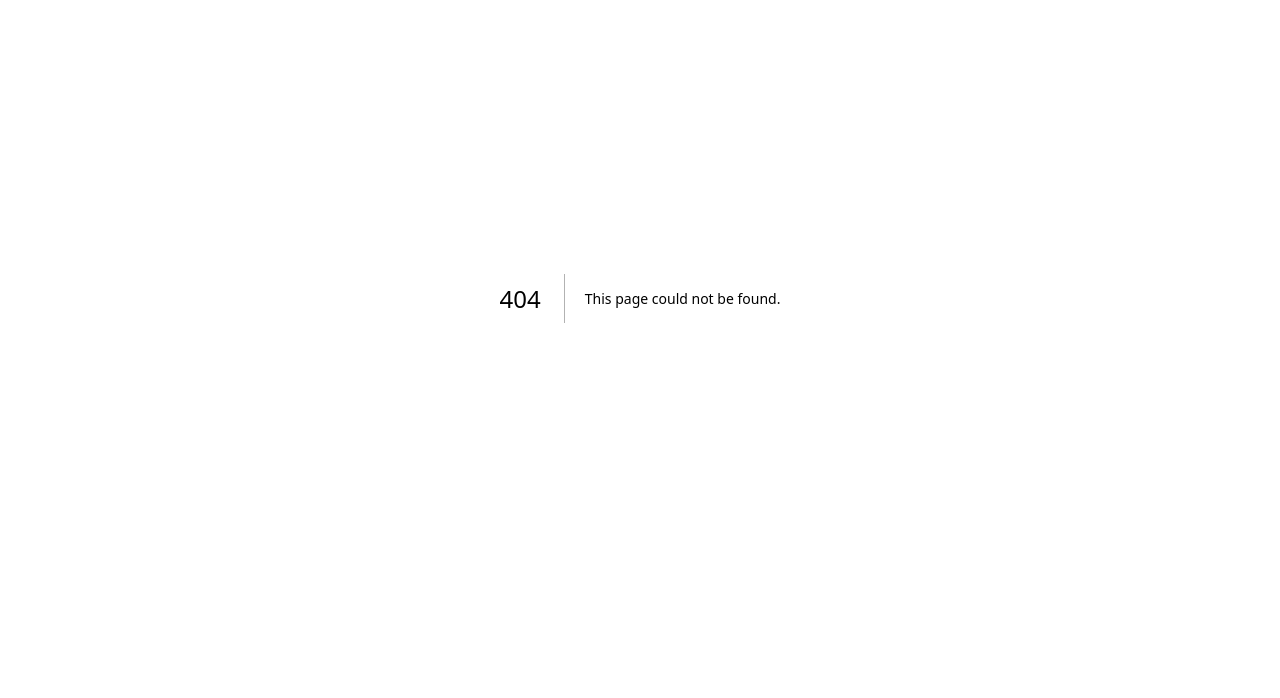
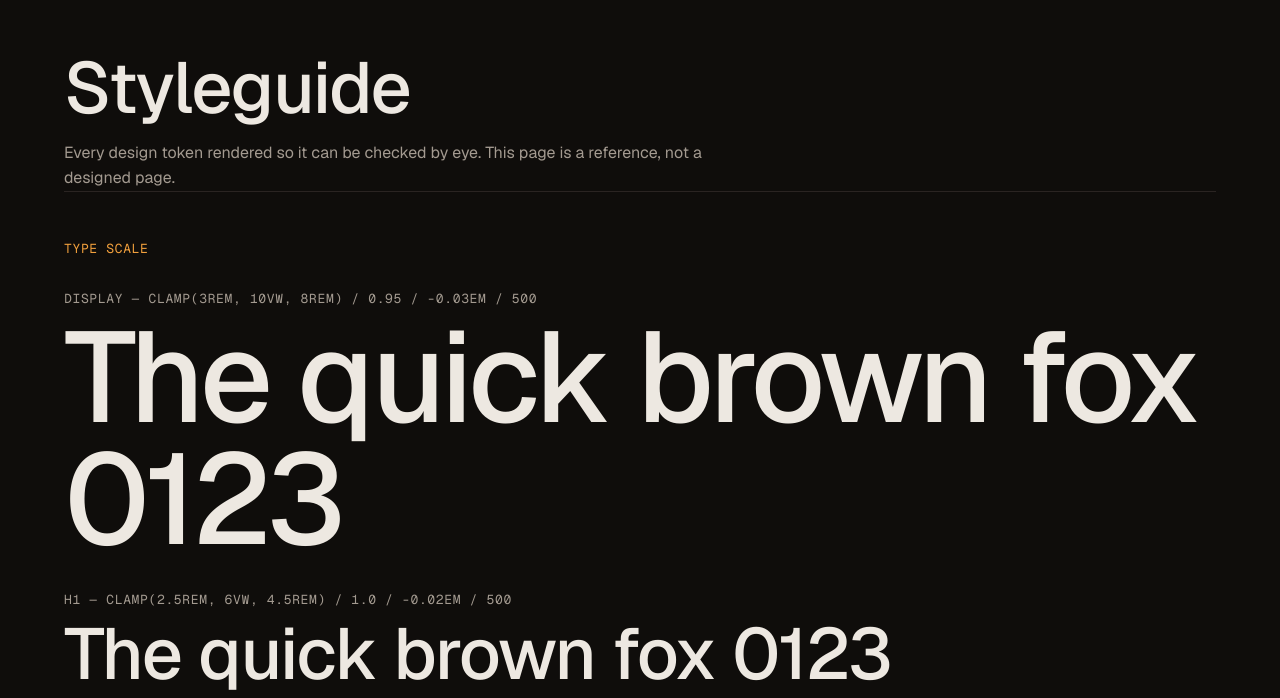
Before and after one commit to AtaMusleh/portfolio, a Next.js app: page /styleguide in a window 1280 px wide. Before the commit this address had no page. Shown: the part 102-800 px from the top of the page. Built offline with nearby package versions, Linux system fonts and the light colour scheme.

Commit message:
feat: add warm-dark design tokens, type scale and styleguide route

```diff
--- a/src/app/globals.css
+++ b/src/app/globals.css
@@ -2,43 +2,118 @@
 @import "tw-animate-css";
 @import "shadcn/tailwind.css";
 
-@custom-variant dark (&:is(.dark *));
+/* ============================================================================
+   ACCENT USAGE RULE
+
+   --accent (amber, #F2A03D) is reserved for:
+     - numbered section markers
+     - link hover states
+     - marquee separators
+     - active navigation state
+     - small decorative marks
+
+   The accent is NEVER used for body text, headings, or large filled areas.
+   Body and heading text is always --foreground or --muted-foreground.
+   ============================================================================
+
+   This site is dark-only. There is one palette and it applies always: no
+   light-mode :root block, no .dark class switching, no theme toggle.
+   Because the palette is always dark, the `dark:` variant below is defined to
+   always match, so any dark: refinement in a component is unconditionally on.
+   ============================================================================ */
+
+@custom-variant dark (&);
 
 @theme inline {
+  /* --- Color ------------------------------------------------------------ */
   --color-background: var(--background);
   --color-foreground: var(--foreground);
-  --font-sans: var(--font-sans);
-  --font-mono: var(--font-geist-mono);
+  --color-muted: var(--muted);
+  --color-muted-foreground: var(--muted-foreground);
+  --color-border: var(--border);
+  --color-accent: var(--accent);
+  --color-accent-foreground: var(--accent-foreground);
+
+  /* Derived tokens: required by the shadcn primitives already in
+     src/components/ui. All resolve to the warm dark palette above. */
+  --color-card: var(--card);
+  --color-card-foreground: var(--card-foreground);
+  --color-popover: var(--popover);
+  --color-popover-foreground: var(--popover-foreground);
+  --color-primary: var(--primary);
+  --color-primary-foreground: var(--primary-foreground);
+  --color-secondary: var(--secondary);
+  --color-secondary-foreground: var(--secondary-foreground);
+  --color-input: var(--input);
+  --color-ring: var(--ring);
+  --color-destructive: var(--destructive);
+
+  /* --- Typefaces -------------------------------------------------------- */
+  /* --font-sans and --font-mono are set on <html> by next/font (see
+     app/layout.tsx). next/font emits unlayered CSS, which outranks Tailwind's
+     @layer theme defaults, so `font-sans` and `font-mono` resolve to Geist and
+     Geist Mono without needing to be re-declared here. */
   --font-heading: var(--font-sans);
-  --color-sidebar-ring: var(--sidebar-ring);
-  --color-sidebar-border: var(--sidebar-border);
-  --color-sidebar-accent-foreground: var(--sidebar-accent-foreground);
-  --color-sidebar-accent: var(--sidebar-accent);
-  --color-sidebar-primary-foreground: var(--sidebar-primary-foreground);
-  --color-sidebar-primary: var(--sidebar-primary);
-  --color-sidebar-foreground: var(--sidebar-foreground);
-  --color-sidebar: var(--sidebar);
-  --color-chart-5: var(--chart-5);
-  --color-chart-4: var(--chart-4);
-  --color-chart-3: var(--chart-3);
-  --color-chart-2: var(--chart-2);
-  --color-chart-1: var(--chart-1);
-  --color-ring: var(--ring);
-  --color-input: var(--input);
-  --color-border: var(--border);
-  --color-destructive: var(--destructive);
-  --color-accent-foreground: var(--accent-foreground);
-  --color-accent: var(--accent);
-  --color-muted-foreground: var(--muted-foreground);
-  --color-muted: var(--muted);
-  --color-secondary-foreground: var(--secondary-foreground);
-  --color-secondary: var(--secondary);
-  --color-primary-foreground: var(--primary-foreground);
-  --color-primary: var(--primary);
-  --color-popover-foreground: var(--popover-foreground);
-  --color-popover: var(--popover);
-  --color-card-foreground: var(--card-foreground);
-  --color-card: var(--card);
+
+  /* --- Type scale ------------------------------------------------------- */
+  /* Fluid via clamp() so sizes interpolate between mobile and desktop rather
+     than stepping at breakpoints. The negative tracking on the large sizes is
+     deliberate: it is what makes large type look set rather than default.
+     Do not remove it. */
+
+  --text-display: clamp(3rem, 10vw, 8rem);
+  --text-display--line-height: 0.95;
+  --text-display--letter-spacing: -0.03em;
+  --text-display--font-weight: 500;
+
+  --text-h1: clamp(2.5rem, 6vw, 4.5rem);
+  --text-h1--line-height: 1;
+  --text-h1--letter-spacing: -0.02em;
+  --text-h1--font-weight: 500;
+
+  --text-h2: clamp(1.75rem, 3.5vw, 2.5rem);
+  --text-h2--line-height: 1.1;
+  --text-h2--letter-spacing: -0.02em;
+  --text-h2--font-weight: 500;
+
+  --text-h3: clamp(1.25rem, 2vw, 1.5rem);
+  --text-h3--line-height: 1.2;
+  --text-h3--letter-spacing: -0.01em;
+  --text-h3--font-weight: 500;
+
+  --text-body-lg: 1.125rem;
+  --text-body-lg--line-height: 1.6;
+  --text-body-lg--letter-spacing: normal;
+  --text-body-lg--font-weight: 400;
+
+  --text-body: 1rem;
+  --text-body--line-height: 1.6;
+  --text-body--letter-spacing: normal;
+  --text-body--font-weight: 400;
+
+  --text-small: 0.875rem;
+  --text-small--line-height: 1.5;
+  --text-small--letter-spacing: normal;
+  --text-small--font-weight: 400;
+
+  /* mono-sm is uppercase by convention — the `mono-label` utility below
+     bundles the size with font-mono and uppercase. */
+  --text-mono-sm: 0.8125rem;
+  --text-mono-sm--line-height: 1.4;
+  --text-mono-sm--letter-spacing: 0.05em;
+  --text-mono-sm--font-weight: 400;
+
+  /* --- Spacing and layout ----------------------------------------------- */
+  /* py-section — vertical rhythm between major sections */
+  --spacing-section: clamp(6rem, 12vw, 10rem);
+  /* px-gutter — horizontal page gutter */
+  --spacing-gutter: clamp(1.5rem, 5vw, 6rem);
+  /* max-w-page — outer content width, centred with mx-auto */
+  --container-page: 1440px;
+  /* max-w-prose — reading column (overrides Tailwind's 65ch default) */
+  --container-prose: 68ch;
+
+  /* --- Radii ------------------------------------------------------------ */
   --radius-sm: calc(var(--radius) * 0.6);
   --radius-md: calc(var(--radius) * 0.8);
   --radius-lg: var(--radius);
@@ -48,83 +123,90 @@
   --radius-4xl: calc(var(--radius) * 2.6);
 }
 
+/* The single palette. Warm-tinted dark; applies always. */
 :root {
-  --background: oklch(1 0 0);
-  --foreground: oklch(0.145 0 0);
-  --card: oklch(1 0 0);
-  --card-foreground: oklch(0.145 0 0);
-  --popover: oklch(1 0 0);
-  --popover-foreground: oklch(0.145 0 0);
-  --primary: oklch(0.205 0 0);
-  --primary-foreground: oklch(0.985 0 0);
-  --secondary: oklch(0.97 0 0);
-  --secondary-foreground: oklch(0.205 0 0);
-  --muted: oklch(0.97 0 0);
-  --muted-foreground: oklch(0.556 0 0);
-  --accent: oklch(0.97 0 0);
-  --accent-foreground: oklch(0.205 0 0);
-  --destructive: oklch(0.577 0.245 27.325);
-  --border: oklch(0.922 0 0);
-  --input: oklch(0.922 0 0);
-  --ring: oklch(0.708 0 0);
-  --chart-1: oklch(0.87 0 0);
-  --chart-2: oklch(0.556 0 0);
-  --chart-3: oklch(0.439 0 0);
-  --chart-4: oklch(0.371 0 0);
-  --chart-5: oklch(0.269 0 0);
+  /* Tells the UA to render scrollbars, form controls and the canvas dark. */
+  color-scheme: dark;
+
+  --background: oklch(0.1607 0.0054 67.43); /* #0F0D0B — warm near-black */
+  --foreground: oklch(0.933 0.0108 76.6); /* #EDE8E1 — warm off-white, never pure #FFF */
+  --muted: oklch(0.2042 0.0076 48.33); /* #1A1614 — raised surface */
+  --muted-foreground: oklch(0.691 0.0179 70.44); /* #A39A90 — secondary text */
+  --border: oklch(0.2663 0.0098 39.32); /* #2A2422 — hairline borders */
+  --accent: oklch(0.7709 0.1467 66.98); /* #F2A03D — amber, see usage rule above */
+  --accent-foreground: oklch(0.1607 0.0054 67.43); /* #0F0D0B — text on accent fills */
+
+  /* Derived from the seven tokens above, for the shadcn primitives. */
+  --card: var(--muted);
+  --card-foreground: var(--foreground);
+  --popover: var(--muted);
+  --popover-foreground: var(--foreground);
+  --primary: var(--foreground);
+  --primary-foreground: var(--background);
+  --secondary: var(--border);
+  --secondary-foreground: var(--foreground);
+  --input: var(--border);
+  --ring: var(--accent);
+  --destructive: oklch(0.637 0.187 28.5);
+
   --radius: 0.625rem;
-  --sidebar: oklch(0.985 0 0);
-  --sidebar-foreground: oklch(0.145 0 0);
-  --sidebar-primary: oklch(0.205 0 0);
-  --sidebar-primary-foreground: oklch(0.985 0 0);
-  --sidebar-accent: oklch(0.97 0 0);
-  --sidebar-accent-foreground: oklch(0.205 0 0);
-  --sidebar-border: oklch(0.922 0 0);
-  --sidebar-ring: oklch(0.708 0 0);
 }
 
-.dark {
-  --background: oklch(0.145 0 0);
-  --foreground: oklch(0.985 0 0);
-  --card: oklch(0.205 0 0);
-  --card-foreground: oklch(0.985 0 0);
-  --popover: oklch(0.205 0 0);
-  --popover-foreground: oklch(0.985 0 0);
-  --primary: oklch(0.922 0 0);
-  --primary-foreground: oklch(0.205 0 0);
-  --secondary: oklch(0.269 0 0);
-  --secondary-foreground: oklch(0.985 0 0);
-  --muted: oklch(0.269 0 0);
-  --muted-foreground: oklch(0.708 0 0);
-  --accent: oklch(0.269 0 0);
-  --accent-foreground: oklch(0.985 0 0);
-  --destructive: oklch(0.704 0.191 22.216);
-  --border: oklch(1 0 0 / 10%);
-  --input: oklch(1 0 0 / 15%);
-  --ring: oklch(0.556 0 0);
-  --chart-1: oklch(0.87 0 0);
-  --chart-2: oklch(0.556 0 0);
-  --chart-3: oklch(0.439 0 0);
-  --chart-4: oklch(0.371 0 0);
-  --chart-5: oklch(0.269 0 0);
-  --sidebar: oklch(0.205 0 0);
-  --sidebar-foreground: oklch(0.985 0 0);
-  --sidebar-primary: oklch(0.488 0.243 264.376);
-  --sidebar-primary-foreground: oklch(0.985 0 0);
-  --sidebar-accent: oklch(0.269 0 0);
-  --sidebar-accent-foreground: oklch(0.985 0 0);
-  --sidebar-border: oklch(1 0 0 / 10%);
-  --sidebar-ring: oklch(0.556 0 0);
+/* mono-sm as it is actually used: mono, uppercase, wide tracking. */
+@utility mono-label {
+  font-family: var(--font-mono);
+  font-size: var(--text-mono-sm);
+  line-height: var(--text-mono-sm--line-height);
+  letter-spacing: var(--text-mono-sm--letter-spacing);
+  font-weight: var(--text-mono-sm--font-weight);
+  text-transform: uppercase;
 }
 
 @layer base {
   * {
-    @apply border-border outline-ring/50;
+    border-color: var(--border);
   }
+
+  html {
+    font-family: var(--font-sans);
+  }
+
   body {
-    @apply bg-background text-foreground;
+    background-color: var(--background);
+    color: var(--foreground);
+    font-size: var(--text-body);
+    line-height: var(--text-body--line-height);
+    -webkit-font-smoothing: antialiased;
+    -moz-osx-font-smoothing: grayscale;
+    text-rendering: optimizeLegibility;
   }
-  html {
-    @apply font-sans;
+
+  /* Visible focus for every interactive element. The default ring is replaced,
+     never simply removed. */
+  :focus-visible {
+    outline: 2px solid var(--accent);
+    outline-offset: 2px;
+  }
+
+  ::selection {
+    background-color: var(--accent);
+    color: var(--accent-foreground);
   }
 }
+
+/* Site-wide reduced-motion safety net. Individual components still handle
+   reduced motion themselves; this catches anything that does not. */
+@media (prefers-reduced-motion: reduce) {
+  *,
+  *::before,
+  *::after {
+    animation-duration: 0.01ms !important;
+    animation-iteration-count: 1 !important;
+    transition-duration: 0.01ms !important;
+    scroll-behavior: auto !important;
+  }
+
+  html {
+    scroll-behavior: auto !important;
+  }
+}
--- a/src/app/layout.tsx
+++ b/src/app/layout.tsx
@@ -1,17 +1,17 @@
 import type { Metadata } from "next";
-import { Geist, Geist_Mono, Inter } from "next/font/google";
+import { Geist, Geist_Mono } from "next/font/google";
 import "./globals.css";
 import { cn } from "@/lib/utils";
 
-const inter = Inter({subsets:['latin'],variable:'--font-sans'});
-
+// Body and headings.
 const geistSans = Geist({
-  variable: "--font-geist-sans",
+  variable: "--font-sans",
   subsets: ["latin"],
 });
 
+// Numbered markers, stack labels, metadata.
 const geistMono = Geist_Mono({
-  variable: "--font-geist-mono",
+  variable: "--font-mono",
   subsets: ["latin"],
 });
 
@@ -24,7 +24,7 @@ export default function RootLayout({ children }: LayoutProps<"/">) {
   return (
     <html
       lang="en"
-      className={cn("h-full", "antialiased", geistSans.variable, geistMono.variable, "font-sans", inter.variable)}
+      className={cn("h-full", geistSans.variable, geistMono.variable, "font-sans")}
     >
       <body className="min-h-full flex flex-col">{children}</body>
     </html>
--- /dev/null
+++ b/src/app/styleguide/page.tsx
@@ -0,0 +1,151 @@
+import type { Metadata } from "next";
+
+export const metadata: Metadata = { robots: { index: false } };
+
+const typeScale = [
+  { name: "display", className: "text-display", spec: "clamp(3rem, 10vw, 8rem) / 0.95 / -0.03em / 500" },
+  { name: "h1", className: "text-h1", spec: "clamp(2.5rem, 6vw, 4.5rem) / 1.0 / -0.02em / 500" },
+  { name: "h2", className: "text-h2", spec: "clamp(1.75rem, 3.5vw, 2.5rem) / 1.1 / -0.02em / 500" },
+  { name: "h3", className: "text-h3", spec: "clamp(1.25rem, 2vw, 1.5rem) / 1.2 / -0.01em / 500" },
+  { name: "body-lg", className: "text-body-lg", spec: "1.125rem / 1.6 / normal / 400" },
+  { name: "body", className: "text-body", spec: "1rem / 1.6 / normal / 400" },
+  { name: "small", className: "text-small", spec: "0.875rem / 1.5 / normal / 400" },
+  { name: "mono-sm", className: "mono-label", spec: "0.8125rem / 1.4 / 0.05em / 400 / uppercase" },
+];
+
+const colors = [
+  { token: "--background", utility: "bg-background", hex: "#0F0D0B", note: "warm near-black" },
+  { token: "--foreground", utility: "text-foreground", hex: "#EDE8E1", note: "warm off-white" },
+  { token: "--muted", utility: "bg-muted", hex: "#1A1614", note: "raised surface" },
+  { token: "--muted-foreground", utility: "text-muted-foreground", hex: "#A39A90", note: "secondary text" },
+  { token: "--border", utility: "border-border", hex: "#2A2422", note: "hairline borders" },
+  { token: "--accent", utility: "text-accent", hex: "#F2A03D", note: "amber — restricted use" },
+  { token: "--accent-foreground", utility: "text-accent-foreground", hex: "#0F0D0B", note: "text on accent fills" },
+];
+
+const spacing = [
+  { name: "py-section", value: "clamp(6rem, 12vw, 10rem)", note: "section vertical rhythm" },
+  { name: "px-gutter", value: "clamp(1.5rem, 5vw, 6rem)", note: "page horizontal gutter" },
+  { name: "max-w-page", value: "1440px", note: "max content width, centred" },
+  { name: "max-w-prose", value: "68ch", note: "reading column width" },
+];
+
+function Section({ title, children }: { title: string; children: React.ReactNode }) {
+  return (
+    <section className="border-t border-border py-12">
+      <h2 className="mono-label mb-8 text-accent">{title}</h2>
+      {children}
+    </section>
+  );
+}
+
+export default function StyleguidePage() {
+  return (
+    <main className="mx-auto w-full max-w-page px-gutter py-section">
+      <h1 className="text-h1">Styleguide</h1>
+      <p className="mt-4 max-w-prose text-body text-muted-foreground">
+        Every design token rendered so it can be checked by eye. This page is a reference, not a
+        designed page.
+      </p>
+
+      <Section title="Type scale">
+        <div className="flex flex-col gap-8">
+          {typeScale.map((t) => (
+            <div key={t.name}>
+              <div className="mono-label text-muted-foreground">
+                {t.name} — {t.spec}
+              </div>
+              <div className={`${t.className} mt-2`}>The quick brown fox 0123</div>
+            </div>
+          ))}
+        </div>
+      </Section>
+
+      <Section title="Color">
+        <div className="grid grid-cols-1 gap-4 sm:grid-cols-2 lg:grid-cols-3">
+          {colors.map((c) => (
+            <div key={c.token} className="border border-border">
+              <div
+                className="h-20 w-full border-b border-border"
+                style={{ backgroundColor: `var(${c.token})` }}
+              />
+              <div className="p-3">
+                <div className="mono-label">{c.token}</div>
+                <div className="mono-label text-muted-foreground">
+                  {c.hex} · {c.utility}
+                </div>
+                <div className="mt-1 text-small text-muted-foreground">{c.note}</div>
+              </div>
+            </div>
+          ))}
+        </div>
+
+        <div className="mt-8 flex flex-col gap-3">
+          <p className="text-body text-foreground">text-foreground — body and heading text</p>
+          <p className="text-body text-muted-foreground">
+            text-muted-foreground — secondary text, metadata, captions
+          </p>
+          <p className="text-body">
+            <span className="text-accent">text-accent</span> — markers, hover, separators, active
+            nav, small marks only
+          </p>
+          <p className="inline-block w-fit bg-accent px-3 py-1 text-body text-accent-foreground">
+            accent-foreground on an accent fill
+          </p>
+        </div>
+      </Section>
+
+      <Section title="Spacing and layout">
+        <ul className="flex flex-col gap-3">
+          {spacing.map((s) => (
+            <li key={s.name} className="flex flex-col gap-1">
+              <span className="mono-label">
+                {s.name} — {s.value}
+              </span>
+              <span className="text-small text-muted-foreground">{s.note}</span>
+            </li>
+          ))}
+        </ul>
+        <div className="mt-8">
+          <div className="mono-label mb-2 text-muted-foreground">px-gutter, rendered</div>
+          <div className="bg-muted px-gutter py-4">
+            <div className="border border-border bg-background p-4 text-small">
+              content inside the gutter
+            </div>
+          </div>
+        </div>
+      </Section>
+
+      <Section title="Focus states">
+        <p className="mb-4 max-w-prose text-small text-muted-foreground">
+          Tab through these. Each should show a 2px accent outline offset by 2px.
+        </p>
+        <div className="flex flex-wrap items-center gap-4">
+          <button type="button" className="border border-border bg-muted px-4 py-2 text-small">
+            Button one
+          </button>
+          <button
+            type="button"
+            className="bg-foreground px-4 py-2 text-small text-background"
+          >
+            Button two
+          </button>
+          <a href="#top" className="text-small underline hover:text-accent">
+            A link
+          </a>
+        </div>
+      </Section>
+
+      <Section title="Prose width">
+        <p className="max-w-prose text-body-lg text-muted-foreground">
+          This paragraph is constrained to max-w-prose, which is 68ch. It exists so the measure can
+          be checked against real sentences rather than a number. A reading column that is too wide
+          makes the eye lose its place returning to the start of the next line, and one that is too
+          narrow breaks the rhythm of reading with constant returns. Sixty-eight characters sits in
+          the range where neither happens, and it holds up across the fluid type sizes defined
+          above because the unit is tied to the font size rather than to the viewport.
+        </p>
+      </Section>
+    </main>
+  );
+}
```
